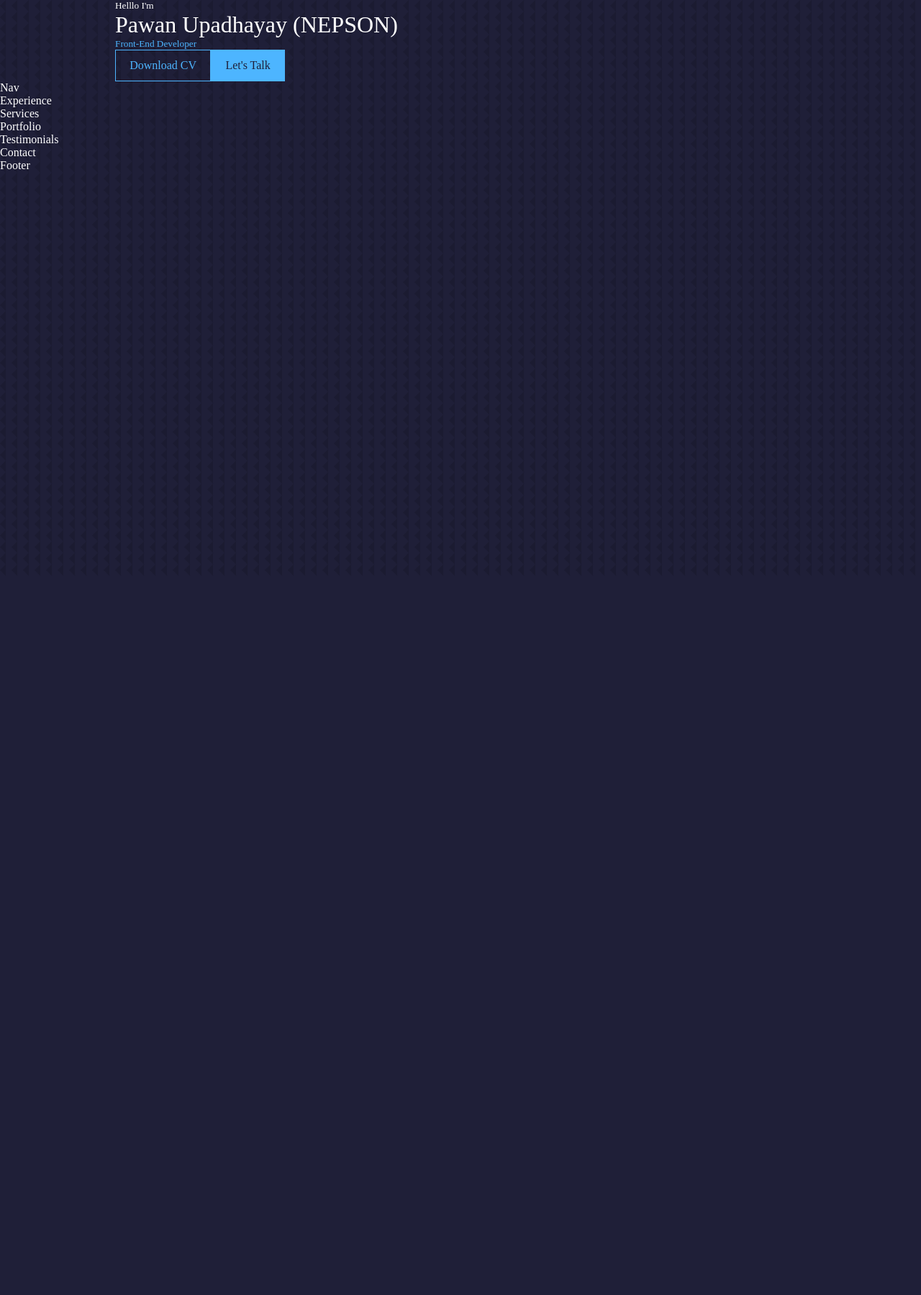
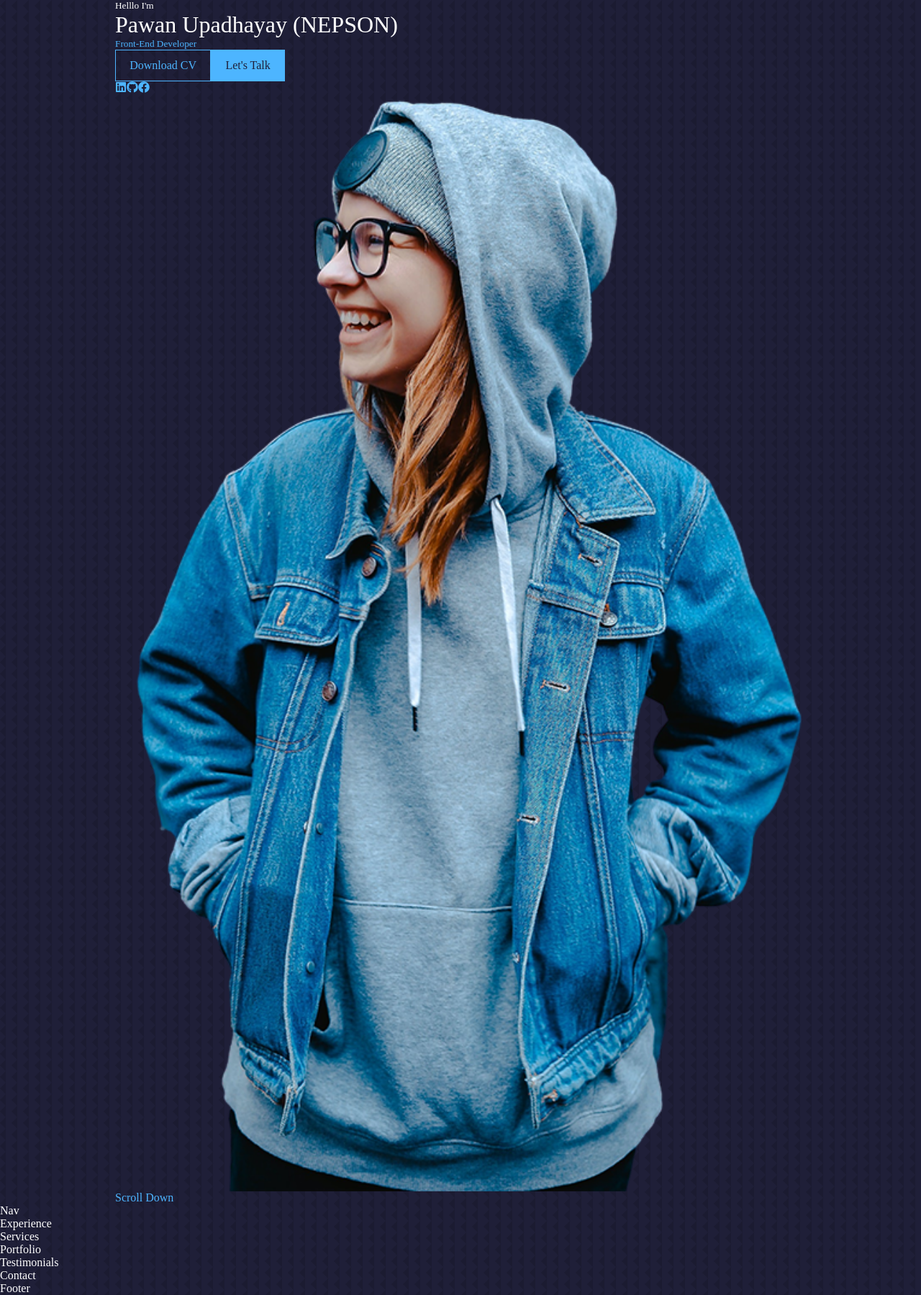
Before and after one commit to PawanNepson/Portfolioapp, a React (Create React App) app: page / in a window 1280 px wide. Shown: the whole page at 72% size. Before the commit the page ends 800 px from the top, so only its background shows below. Built offline with nearby package versions, Linux system fonts and the light colour scheme; a web font is replaced by a local one.

Commit message:
react icons for social media imported

```diff
--- a/package.json
+++ b/package.json
@@ -8,6 +8,7 @@
     "@testing-library/user-event": "^13.5.0",
     "react": "^18.1.0",
     "react-dom": "^18.1.0",
+    "react-icons": "^4.4.0",
     "react-scripts": "5.0.1",
     "web-vitals": "^2.1.4"
   },
--- a/src/components/header/Header.jsx
+++ b/src/components/header/Header.jsx
@@ -1,15 +1,23 @@
-import React from 'react'
-import "./header.css"
-import { Quote } from './Quote'
+import "./header.css";
+import ME from "../../assets/me.png";
+import { Quote } from "./Quote";
+import { Social } from "./Social";
 export const Header = () => {
   return (
     <header>
       <div className="container header__container">
         <h5>Helllo I'm</h5>
         <h1>Pawan Upadhayay (NEPSON)</h1>
-                <h5 className='text-light'>Front-End Developer</h5>
+        <h5 className="text-light">Front-End Developer</h5>
         <Quote />
+        <Social />
+        <div className="me">
+          <img src={ME} alt="loading" />
+        </div>
+        <a href="#contact" className="scroll__down">
+          Scroll Down{" "}
+        </a>
       </div>
     </header>
-    )
-}
+  );
+};
--- /dev/null
+++ b/src/components/header/Social.jsx
@@ -0,0 +1,17 @@
+import { FaFacebook, FaGithub, FaLinkedin } from "react-icons/fa";
+
+export const Social = () => {
+  return (
+    <div className="header__socials">
+      <a href="https://linkedin.com" target="_blank">
+        <FaLinkedin />
+      </a>
+      <a href="https://github.com" target="_blank">
+        <FaGithub />
+      </a>
+      <a href="https://facebook.com" target="_blank">
+        <FaFacebook />
+      </a>
+    </div>
+  );
+};
```
Also changed, not shown: 1 other file (tests, documents, lock files or other folders). Lines whose indentation alone changed are shown as unchanged.
